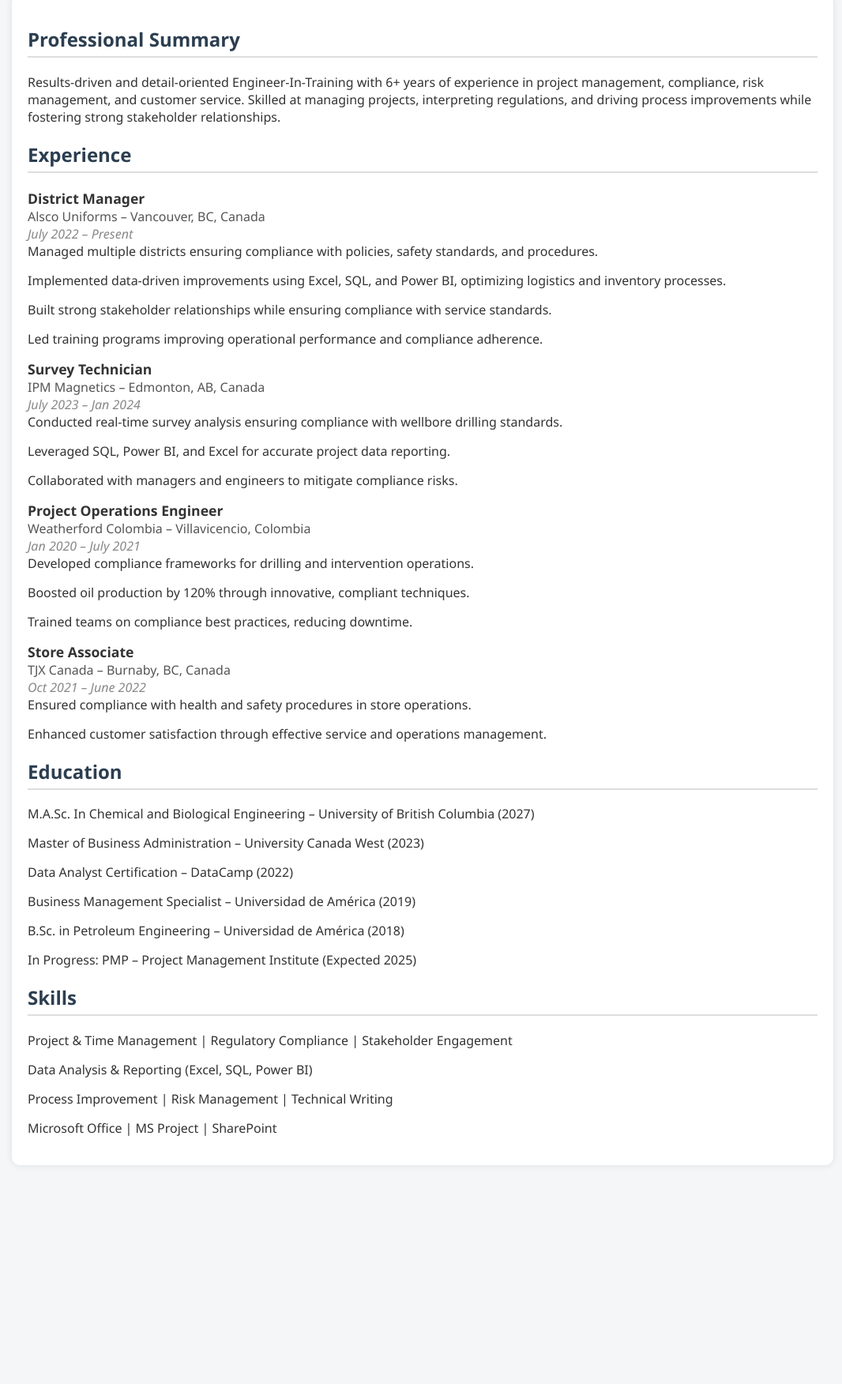
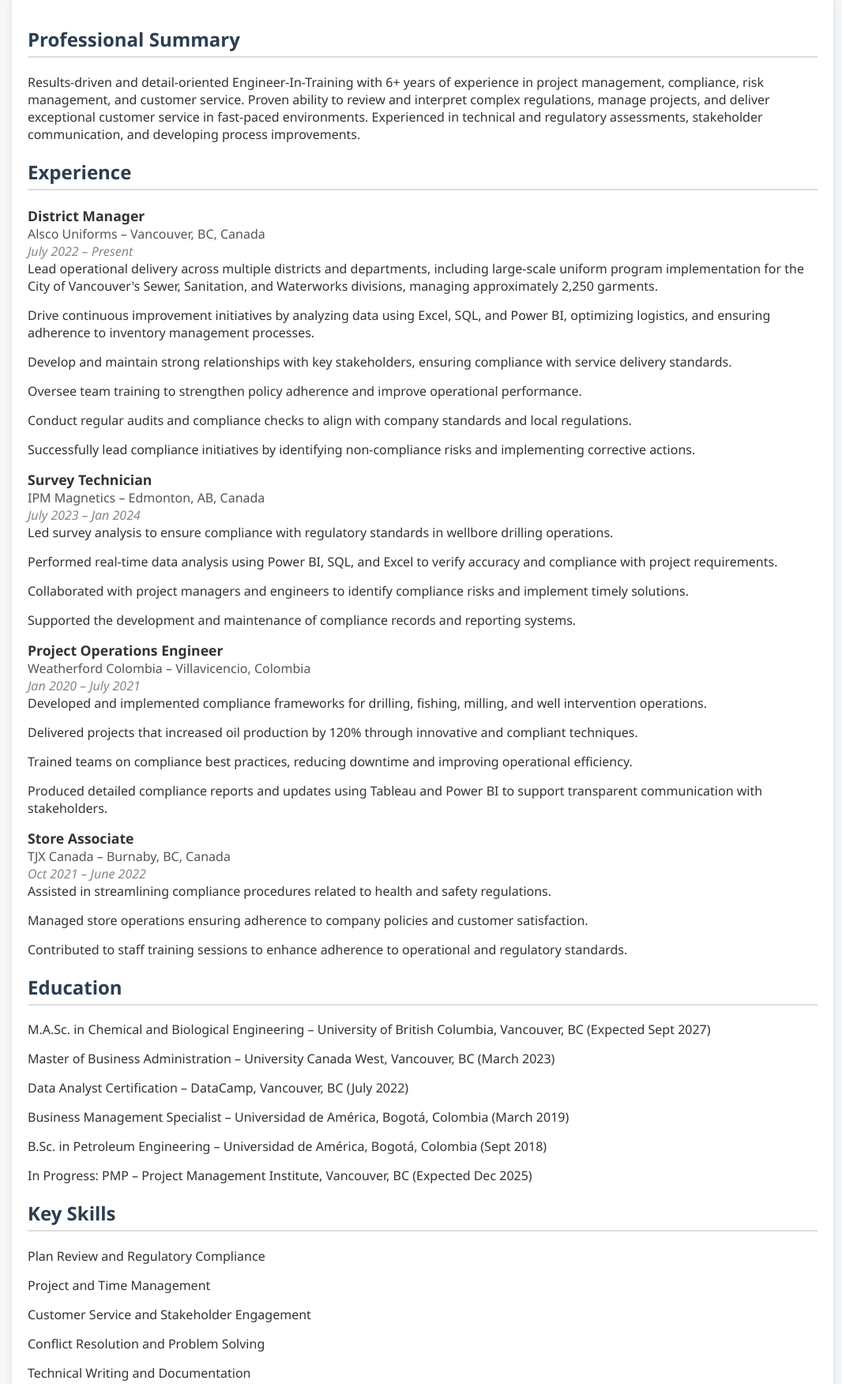
Before and after one commit to FelicianoNicolas/Resume, a plain HTML site: page Index.html in a window 1280 px wide. Shown: the part 184-1936 px from the top of the page at 79% size, without its empty margins (105-1171 px from the left). Before the commit the page ends 1679 px from the top, so only its background shows below. Drawn offline with Linux system fonts and the light colour scheme.

Commit message:
Index.html

```diff
--- a/Index.html
+++ b/Index.html
@@ -90,7 +90,7 @@
   <div class="container">
     <section id="summary">
       <h2>Professional Summary</h2>
-      <p>Results-driven and detail-oriented Engineer-In-Training with 6+ years of experience in project management, compliance, risk management, and customer service. Skilled at managing projects, interpreting regulations, and driving process improvements while fostering strong stakeholder relationships.</p>
+      <p>Results-driven and detail-oriented Engineer-In-Training with 6+ years of experience in project management, compliance, risk management, and customer service. Proven ability to review and interpret complex regulations, manage projects, and deliver exceptional customer service in fast-paced environments. Experienced in technical and regulatory assessments, stakeholder communication, and developing process improvements.</p>
     </section>
 
     <section id="experience">
@@ -101,10 +101,12 @@
           <div class="company">Alsco Uniforms – Vancouver, BC, Canada</div>
           <div class="date">July 2022 – Present</div>
           <ul>
-            <li>Managed multiple districts ensuring compliance with policies, safety standards, and procedures.</li>
-            <li>Implemented data-driven improvements using Excel, SQL, and Power BI, optimizing logistics and inventory processes.</li>
-            <li>Built strong stakeholder relationships while ensuring compliance with service standards.</li>
-            <li>Led training programs improving operational performance and compliance adherence.</li>
+            <li>Lead operational delivery across multiple districts and departments, including large-scale uniform program implementation for the City of Vancouver's Sewer, Sanitation, and Waterworks divisions, managing approximately 2,250 garments.</li>
+            <li>Drive continuous improvement initiatives by analyzing data using Excel, SQL, and Power BI, optimizing logistics, and ensuring adherence to inventory management processes.</li>
+            <li>Develop and maintain strong relationships with key stakeholders, ensuring compliance with service delivery standards.</li>
+            <li>Oversee team training to strengthen policy adherence and improve operational performance.</li>
+            <li>Conduct regular audits and compliance checks to align with company standards and local regulations.</li>
+            <li>Successfully lead compliance initiatives by identifying non-compliance risks and implementing corrective actions.</li>
           </ul>
         </li>
 
@@ -113,9 +115,10 @@
           <div class="company">IPM Magnetics – Edmonton, AB, Canada</div>
           <div class="date">July 2023 – Jan 2024</div>
           <ul>
-            <li>Conducted real-time survey analysis ensuring compliance with wellbore drilling standards.</li>
-            <li>Leveraged SQL, Power BI, and Excel for accurate project data reporting.</li>
-            <li>Collaborated with managers and engineers to mitigate compliance risks.</li>
+            <li>Led survey analysis to ensure compliance with regulatory standards in wellbore drilling operations.</li>
+            <li>Performed real-time data analysis using Power BI, SQL, and Excel to verify accuracy and compliance with project requirements.</li>
+            <li>Collaborated with project managers and engineers to identify compliance risks and implement timely solutions.</li>
+            <li>Supported the development and maintenance of compliance records and reporting systems.</li>
           </ul>
         </li>
 
@@ -124,9 +127,10 @@
           <div class="company">Weatherford Colombia – Villavicencio, Colombia</div>
           <div class="date">Jan 2020 – July 2021</div>
           <ul>
-            <li>Developed compliance frameworks for drilling and intervention operations.</li>
-            <li>Boosted oil production by 120% through innovative, compliant techniques.</li>
-            <li>Trained teams on compliance best practices, reducing downtime.</li>
+            <li>Developed and implemented compliance frameworks for drilling, fishing, milling, and well intervention operations.</li>
+            <li>Delivered projects that increased oil production by 120% through innovative and compliant techniques.</li>
+            <li>Trained teams on compliance best practices, reducing downtime and improving operational efficiency.</li>
+            <li>Produced detailed compliance reports and updates using Tableau and Power BI to support transparent communication with stakeholders.</li>
           </ul>
         </li>
 
@@ -135,8 +139,9 @@
           <div class="company">TJX Canada – Burnaby, BC, Canada</div>
           <div class="date">Oct 2021 – June 2022</div>
           <ul>
-            <li>Ensured compliance with health and safety procedures in store operations.</li>
-            <li>Enhanced customer satisfaction through effective service and operations management.</li>
+            <li>Assisted in streamlining compliance procedures related to health and safety regulations.</li>
+            <li>Managed store operations ensuring adherence to company policies and customer satisfaction.</li>
+            <li>Contributed to staff training sessions to enhance adherence to operational and regulatory standards.</li>
           </ul>
         </li>
       </ul>
@@ -145,22 +150,35 @@
     <section id="education">
       <h2>Education</h2>
       <ul>
-        <li>M.A.Sc. In Chemical and Biological Engineering  – University of British Columbia (2027)</li>
-        <li>Master of Business Administration – University Canada West (2023)</li>
-        <li>Data Analyst Certification – DataCamp (2022)</li>
-        <li>Business Management Specialist – Universidad de América (2019)</li>
-        <li>B.Sc. in Petroleum Engineering – Universidad de América (2018)</li>
-        <li>In Progress: PMP – Project Management Institute (Expected 2025)</li>
+        <li>M.A.Sc. in Chemical and Biological Engineering – University of British Columbia, Vancouver, BC (Expected Sept 2027)</li>
+        <li>Master of Business Administration – University Canada West, Vancouver, BC (March 2023)</li>
+        <li>Data Analyst Certification – DataCamp, Vancouver, BC (July 2022)</li>
+        <li>Business Management Specialist – Universidad de América, Bogotá, Colombia (March 2019)</li>
+        <li>B.Sc. in Petroleum Engineering – Universidad de América, Bogotá, Colombia (Sept 2018)</li>
+        <li>In Progress: PMP – Project Management Institute, Vancouver, BC (Expected Dec 2025)</li>
       </ul>
     </section>
 
     <section id="skills">
-      <h2>Skills</h2>
+      <h2>Key Skills</h2>
       <ul>
-        <li>Project & Time Management | Regulatory Compliance | Stakeholder Engagement</li>
-        <li>Data Analysis & Reporting (Excel, SQL, Power BI)</li>
-        <li>Process Improvement | Risk Management | Technical Writing</li>
-        <li>Microsoft Office | MS Project | SharePoint</li>
+        <li>Plan Review and Regulatory Compliance</li>
+        <li>Project and Time Management</li>
+        <li>Customer Service and Stakeholder Engagement</li>
+        <li>Conflict Resolution and Problem Solving</li>
+        <li>Technical Writing and Documentation</li>
+        <li>Data Analysis and Reporting (Excel, Power BI, SQL)</li>
+        <li>Process Improvement and Risk Management</li>
+        <li>Communication and Interpersonal Skills</li>
+      </ul>
+    </section>
+
+    <section id="skills">
+      <h2>Technical Skills</h2>
+      <ul>
+        <li>Microsoft Office Suite (Excel, Word, PowerPoint, SharePoint)</li>
+        <li>Project Management Software (Microsoft Project, Power BI)</li>
+        <li>Data Analytics (Advanced Excel, SQL, Power BI)</li>
       </ul>
     </section>
   </div>
```
